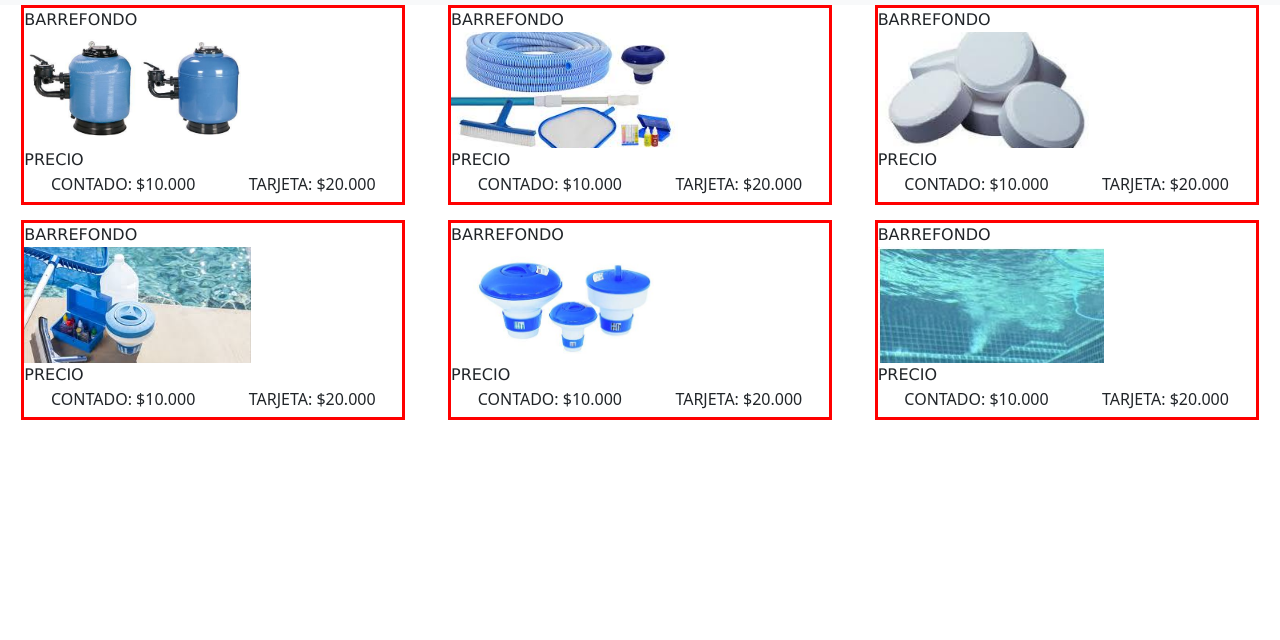
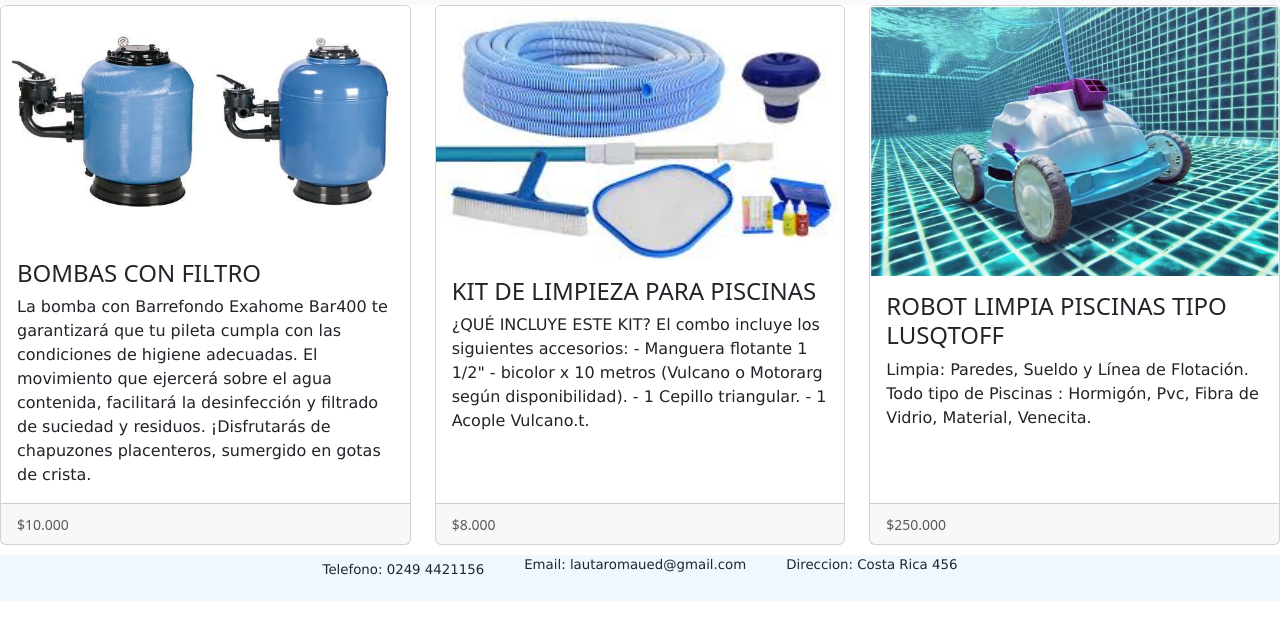
Before and after one commit to lautaroaued/Piletas-y-Accesorios, a plain HTML site: page pages/accesorios.html in a window 1280 px wide. Shown: the part 122-762 px from the top of the page. Drawn offline with nearby package versions, Linux system fonts and the light colour scheme.

Commit message:
tercera entrega parte 1

```diff
--- a/pages/accesorios.html
+++ b/pages/accesorios.html
@@ -50,96 +50,82 @@
 
 
 
-  <body class="pestanaAccesorios">
-
-    <div class="principal" >
-        <div class="filaSuperior">
-            <div class="acFila1Cuadro1">
-
-              <p> BARREFONDO</p>
-              <div class="imagenAcFila1Cuadro1">   </div>
-              <p> PRECIO</p>
-              <ul>
-              <li>CONTADO: $10.000</li>
-              <li>TARJETA: $20.000</li>
-              </ul>
-       </div>
+<section>
 
 
-            <div class="acFila1Cuadro2">
-
-              <p> BARREFONDO</p>
-              <div class="imagenAcFila1Cuadro2">   </div>
-              <p> PRECIO</p>
-              <ul>
-              <li>CONTADO: $10.000</li>
-              <li>TARJETA: $20.000</li>
-              </ul>
+    <div class="row row-cols-1 row-cols-md-3 g-4">
+    <div class="col">
+      <div class="card h-100">
+        <img src="../imagenes/accesorio1.jpg" class="card-img-top" alt="...">
+        <div class="card-body">
+          <h4 class="card-title">BOMBAS CON FILTRO </h4>
+          <p class="card-text">La bomba con Barrefondo Exahome Bar400 te garantizará que tu pileta cumpla con las condiciones de higiene adecuadas. El movimiento que ejercerá sobre el agua contenida, facilitará la desinfección y filtrado de suciedad y residuos. ¡Disfrutarás de chapuzones placenteros, sumergido en gotas de crista.</p>
+        </div>
+        <div class="card-footer">
+          <small class="text-muted"> $10.000</small>
+        </div>
+      </div>
+    </div>
+    <div class="col">
+      <div class="card h-100">
+        <img src="../imagenes/acceso2.jpg" class="card-img-top" alt="...">
+        <div class="card-body">
+          <h4 class="card-title">KIT DE LIMPIEZA PARA PISCINAS</h4>
+          <p class="card-text">
+            ¿QUÉ INCLUYE ESTE KIT?
+            El combo incluye los siguientes accesorios:
+            - Manguera flotante 1 1/2" - bicolor x 10 metros (Vulcano o Motorarg según disponibilidad).
+            - 1 Cepillo triangular.
+            - 1 Acople Vulcano.t.</p>
+        </div>
+        <div class="card-footer">
+          <small class="text-muted">$8.000</small>
+        </div>
+      </div>
+    </div>
+    <div class="col">
+        <div class="card h-100">
+            <img src="../imagenes/accesorio6.jpg" class="card-img-top" alt="...">
+            <div class="card-body">
+              <h4 class="card-title">ROBOT LIMPIA PISCINAS TIPO LUSQTOFF</h4>
+              <p class="card-text">
+                Limpia: Paredes, Sueldo y Línea de Flotación.
+                Todo tipo de Piscinas : Hormigón, Pvc, Fibra de Vidrio, Material, Venecita.
+                </p>
+            </div>
+            <div class="card-footer">
+              <small class="text-muted">$250.000</small>
+            </div>
+          </div>
+  </div>
 
 
-            </div>
+</section>
+
+
+<footer>
+  <ul class="nav justify-content-center" id="pieColumnas">
+    <li class="nav-item" id="datosCol1">
+        <p>Telefono: 0249 4421156</p>
+    </li>
+    <li class="nav-item">
+        <p>Email: lautaromaued@gmail.com</p>
+    </li>
+    <li class="nav-item">
+        <p>Direccion: Costa Rica 456</p>
+    </li>
+
+      </ul>
+
+</footer>
 
 
 
 
-            <div class="acFila1Cuadro3">
-
-              <p> BARREFONDO</p>
-              <div class="imagenAcFila1Cuadro3">   </div>
-              <p> PRECIO</p>
-              <ul>
-              <li>CONTADO: $10.000</li>
-              <li>TARJETA: $20.000</li>
-              </ul>
-
-
-              </div>
-        </div>
-
-        <div class="filaInferior">
-            <div class="acFila2Cuadro1">
-
-              <p> BARREFONDO</p>
-              <div class="imagenAcFila2Cuadro1">   </div>
-              <p> PRECIO</p>
-              <ul>
-              <li>CONTADO: $10.000</li>
-              <li>TARJETA: $20.000</li>
-              </ul>
-
-              </div>
-
-            <div class="acFila2Cuadro2">
-
-              <p> BARREFONDO</p>
-              <div class="imagenAcFila2Cuadro2">   </div>
-              <p> PRECIO</p>
-              <ul>
-              <li>CONTADO: $10.000</li>
-              <li>TARJETA: $20.000</li>
-              </ul>
-
-
-            </div>
 
 
 
-            <div class="acFila2Cuadro3">
+<script src="https://cdn.jsdelivr.net/npm/bootstrap@5.3.0-alpha1/dist/js/bootstrap.bundle.min.js" integrity="sha384-w76AqPfDkMBDXo30jS1Sgez6pr3x5MlQ1ZAGC+nuZB+EYdgRZgiwxhTBTkF7CXvN" crossorigin="anonymous"></script>
 
 
-              <p> BARREFONDO</p>
-              <div class="imagenAcFila2Cuadro3">   </div>
-              <p> PRECIO</p>
-              <ul>
-              <li>CONTADO: $10.000</li>
-              <li>TARJETA: $20.000</li>
-              </ul>
-
-
-
-
-              </div>
-        </div>
-    </div>
-</body>
 </html>
```
Also changed, not shown: index.html (+1 -0 lines), pages/nosotros.html (+109 -47 lines), pages/presupuesto.html (+2 -1 lines), css/scss/style.scss (added), css/style.css, imagenes/Banner_Empresa_6a765700b0.jpg (added), imagenes/Planta1.jpg (added).
